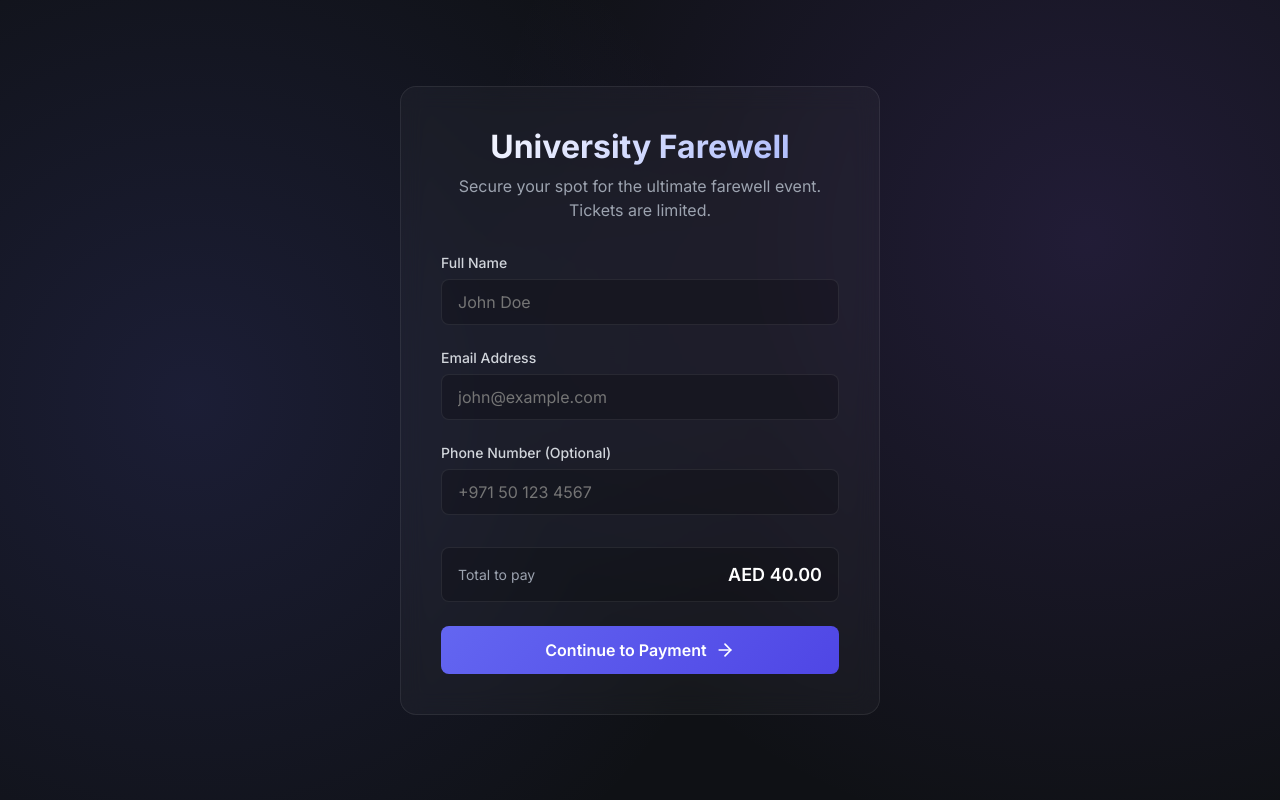
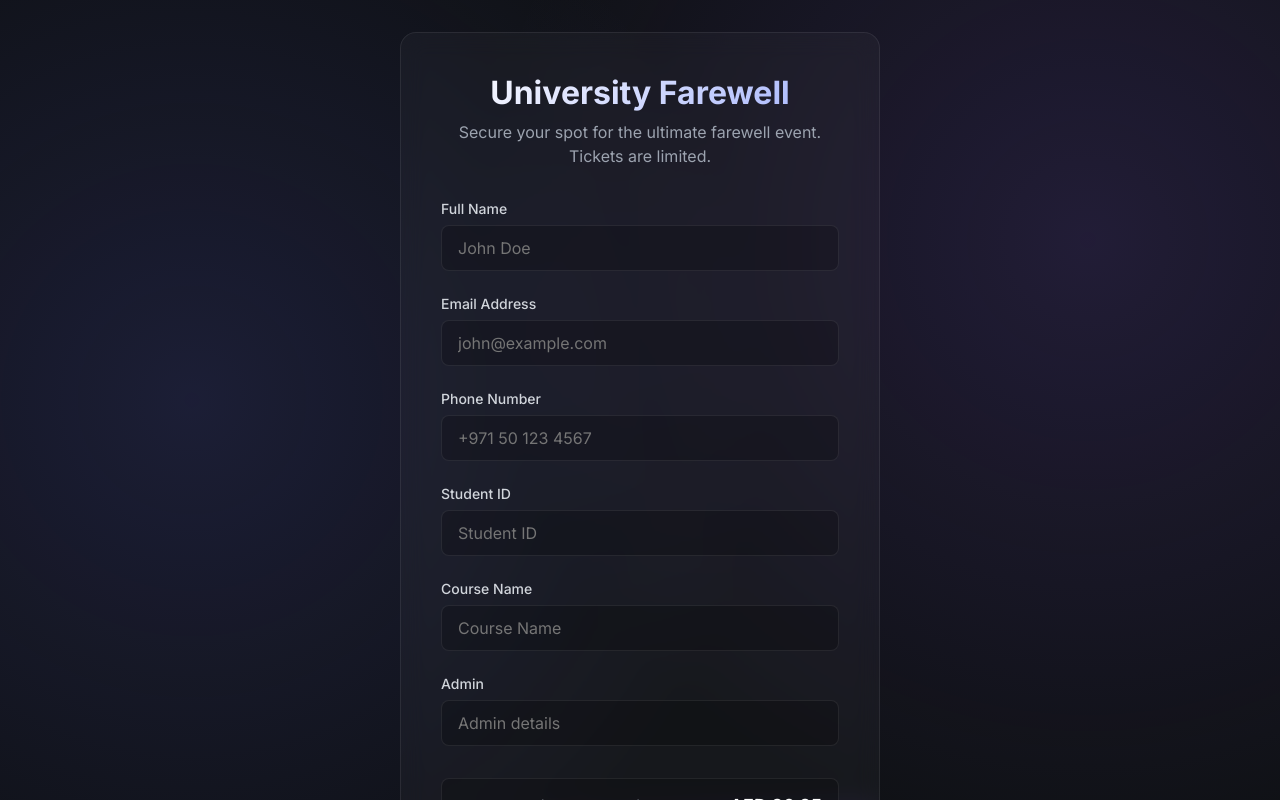
Before and after one commit to i-bilalfarooq/Westford-Farewell, a Next.js app: page / in a window 1280 px wide. Shown: the top 800 px of the page. Built offline with nearby package versions, Linux system fonts and the light colour scheme.

Commit message:
Update registration form fields, set production settings for Ziina, and fix TS build error

```diff
--- a/package.json
+++ b/package.json
@@ -9,6 +9,7 @@
     "lint": "eslint"
   },
   "dependencies": {
+    "@passninja/passninja-js": "^0.6.0",
     "@supabase/supabase-js": "^2.106.2",
     "html5-qrcode": "^2.3.8",
     "next": "16.2.6",
--- a/src/app/api/checkout/route.ts
+++ b/src/app/api/checkout/route.ts
@@ -4,10 +4,10 @@ import { supabaseAdmin } from '@/lib/supabase';
 export async function POST(request: Request) {
   try {
     const body = await request.json();
-    const { name, email, phone } = body;
+    const { name, email, phone, studentId, courseName, admin } = body;
 
-    if (!name || !email) {
-      return NextResponse.json({ error: 'Name and email are required' }, { status: 400 });
+    if (!name || !email || !phone || !studentId || !courseName || !admin) {
+      return NextResponse.json({ error: 'All fields are required' }, { status: 400 });
     }
 
     // Prepare Ziina Payment Intent Request
@@ -33,11 +33,11 @@ export async function POST(request: Request) {
         'Authorization': `Bearer ${ziinaApiKey}`
       },
       body: JSON.stringify({
-        amount: 4000, // 40.00 AED in base units
+        amount: 3695, // 36.95 AED in base units
         currency_code: 'AED',
         success_url: `${baseUrl}/success?ticket_id=${ticketId}`,
         cancel_url: `${baseUrl}/`,
-        test: true
+        test: false
       })
     });
 
@@ -62,7 +62,10 @@ export async function POST(request: Request) {
         id: ticketId,
         name,
         email,
-        phone: phone || null,
+        phone,
+        student_id: studentId,
+        course_name: courseName,
+        admin,
         ziina_payment_intent_id: paymentIntentId,
         payment_status: 'pending'
       });
--- a/src/app/api/qr/route.ts
+++ b/src/app/api/qr/route.ts
@@ -19,7 +19,7 @@ export async function GET(request: Request) {
       }
     });
 
-    return new NextResponse(buffer, {
+    return new NextResponse(buffer as unknown as BodyInit, {
       headers: {
         'Content-Type': 'image/png',
         'Cache-Control': 'public, max-age=31536000, immutable'
--- a/src/app/page.tsx
+++ b/src/app/page.tsx
@@ -17,6 +17,9 @@ export default function Home() {
       name: formData.get('name') as string,
       email: formData.get('email') as string,
       phone: formData.get('phone') as string,
+      studentId: formData.get('studentId') as string,
+      courseName: formData.get('courseName') as string,
+      admin: formData.get('admin') as string,
     };
 
     try {
@@ -80,19 +83,56 @@ export default function Home() {
           </div>
 
           <div className={styles.formGroup}>
-            <label htmlFor="phone" className={styles.label}>Phone Number (Optional)</label>
+            <label htmlFor="phone" className={styles.label}>Phone Number</label>
             <input
               type="tel"
               id="phone"
               name="phone"
               className="input-field"
               placeholder="+971 50 123 4567"
+              required
+            />
+          </div>
+
+          <div className={styles.formGroup}>
+            <label htmlFor="studentId" className={styles.label}>Student ID</label>
+            <input
+              type="text"
+              id="studentId"
+              name="studentId"
+              className="input-field"
+              placeholder="Student ID"
+              required
+            />
+          </div>
+
+          <div className={styles.formGroup}>
+            <label htmlFor="courseName" className={styles.label}>Course Name</label>
+            <input
+              type="text"
+              id="courseName"
+              name="courseName"
+              className="input-field"
+              placeholder="Course Name"
+              required
+            />
+          </div>
+
+          <div className={styles.formGroup}>
+            <label htmlFor="admin" className={styles.label}>Admin</label>
+            <input
+              type="text"
+              id="admin"
+              name="admin"
+              className="input-field"
+              placeholder="Admin details"
+              required
             />
           </div>
 
           <div className={styles.summary}>
-            <span className={styles.summaryLabel}>Total to pay</span>
-            <span className={styles.summaryValue}>AED 40.00</span>
+            <span className={styles.summaryLabel}>Total to pay (35 AED + VAT)</span>
+            <span className={styles.summaryValue}>AED 36.95</span>
           </div>
 
           <button
```
Also changed, not shown: register-webhook.js (added, +24 -0 lines), 1 other file (tests, documents, lock files or other folders).
